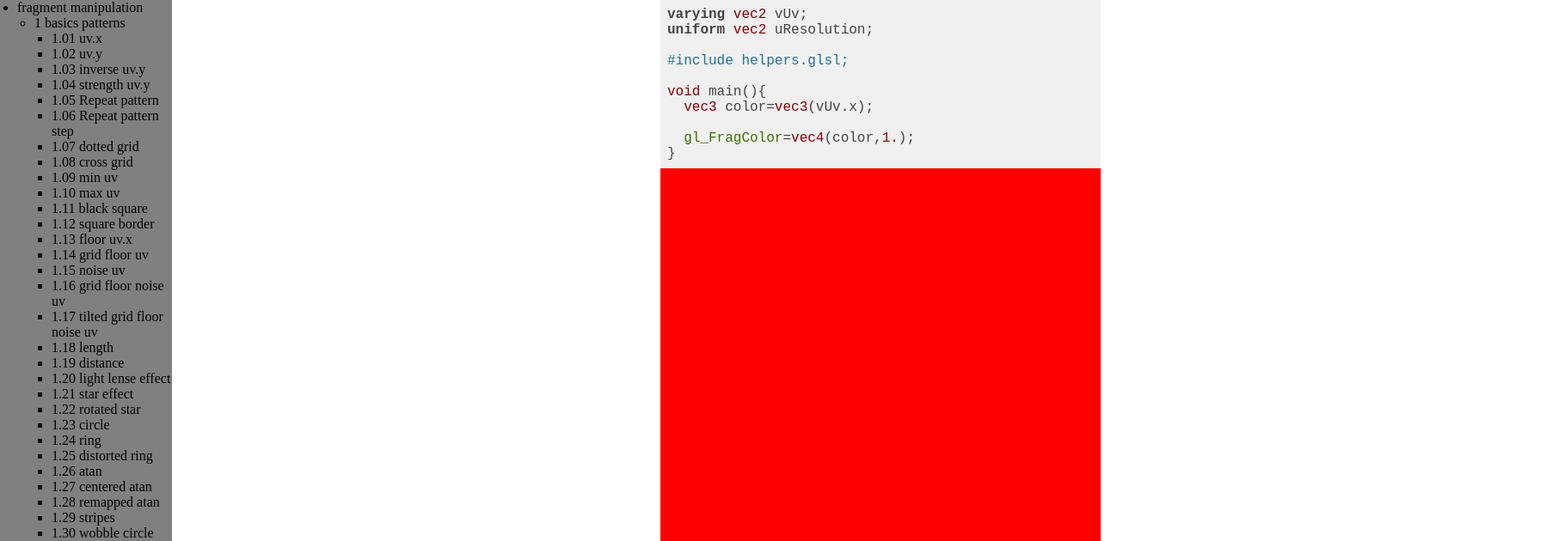
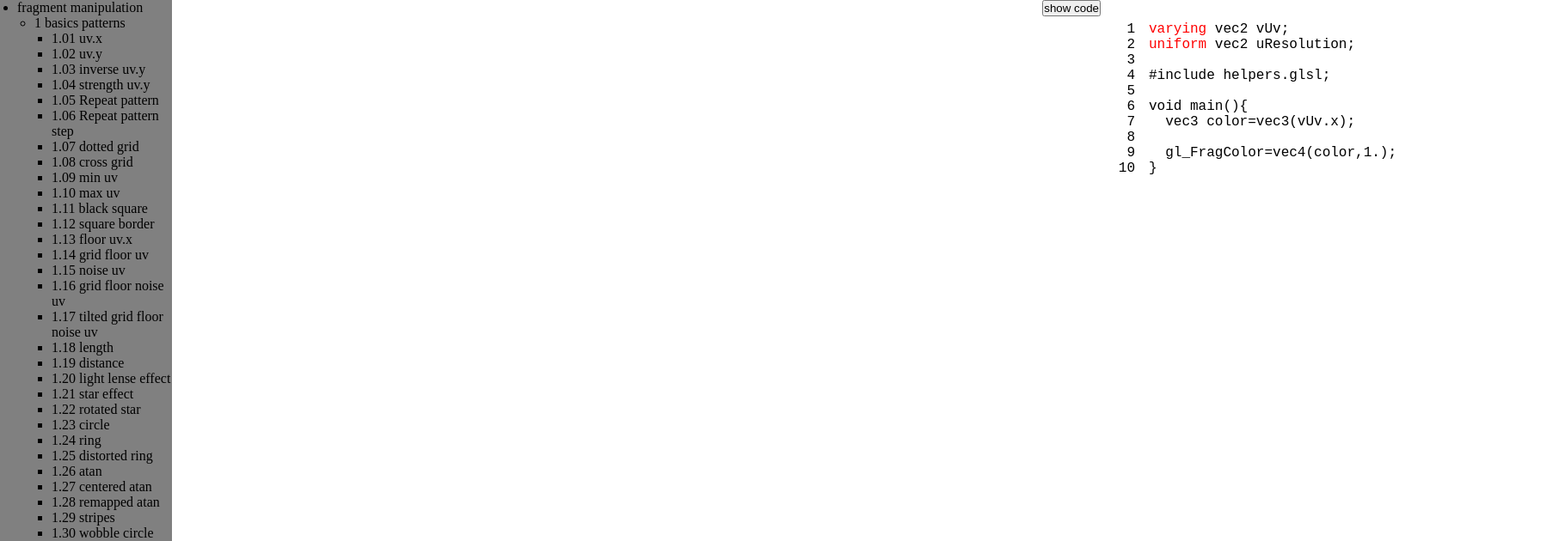
Before and after one commit to Cheung-KaWai/shaderJourney, a React (Vite) app: page / in a window 1280 px wide. Shown: the top 630 px of the page at 86% size, 1820 px wide, since content can reach past the window. Built offline with nearby package versions, Linux system fonts and the light colour scheme; what simple-zustand-devtools would draw is missing.

Commit message:
Add basic code snippet setup

```diff
--- a/src/components/Code.jsx
+++ b/src/components/Code.jsx
@@ -1,4 +1,4 @@
-import React, { useState } from "react";
+import React, { useEffect, useState } from "react";
 import styled from "styled-components";
 import recursionData from "../data/recursion.json";
 import { findElementByName } from "../lib/functions";
@@ -7,21 +7,50 @@ import SyntaxHighlighter from "react-syntax-highlighter";
 
 export const Code = () => {
   const { shader } = useShaderStore();
+  const [showCode, setShowCode] = useState(false);
+  const [file, setFile] = useState(0);
 
   const fragment = findElementByName(recursionData, shader.name).fragment ?? null;
   const vertex = findElementByName(recursionData, shader.name).vertex ?? null;
-  console.log(fragment);
+
+  const codes = [fragment, vertex];
+
   return (
-    <CodeContainer>
-      <SyntaxHighlighter language="glsl">{fragment}</SyntaxHighlighter>
-    </CodeContainer>
+    <>
+      <CodeButtons>
+        {showCode && (
+          <>
+            <button onClick={() => setFile(0)}>fragment</button>
+            <button onClick={() => setFile(1)}>vertex</button>
+          </>
+        )}
+        <button onClick={() => setShowCode((prev) => !prev)}>show code</button>
+      </CodeButtons>
+      <CodeContainer $showCode={showCode}>
+        <SyntaxHighlighter language="glsl" useInlineStyles={false} showLineNumbers>
+          {codes[file]}
+        </SyntaxHighlighter>
+      </CodeContainer>
+    </>
   );
 };
 
-const CodeContainer = styled.div`
-  width: 40svw;
-  height: 100svh;
-  background-color: red;
+const CodeButtons = styled.div`
   position: absolute;
   right: 0;
+  z-index: 2;
+  display: flex;
+  gap: 1rem;
 `;
+
+const CodeContainer = styled.div`
+  width: calc((100svw - 20rem) / 2);
+  height: 100svh;
+  position: absolute;
+  right: 0;
+  transform: translateX(${(props) => (props.$showCode ? "0" : "100%")});
+  transition: transform 0.3s ease-in-out;
+  background-color: rgba(255, 255, 255, 0.2);
+  padding: 2.5rem 2rem;
+  backdrop-filter: blur(0.5rem);
+`;
--- a/src/index.css
+++ b/src/index.css
@@ -11,3 +11,7 @@ html {
 body {
   font-size: 1.6rem;
 }
+
+.hljs-keyword {
+  color: red;
+}
```
